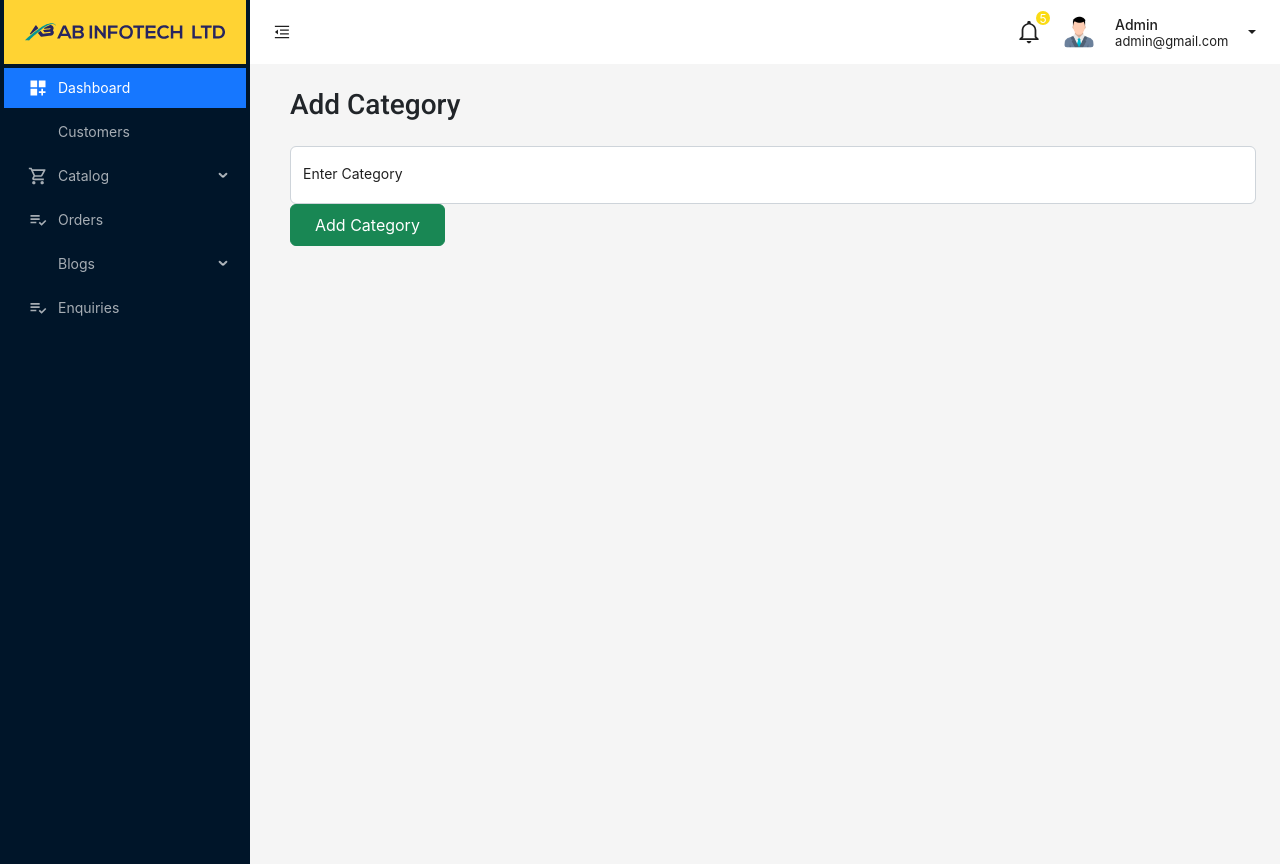
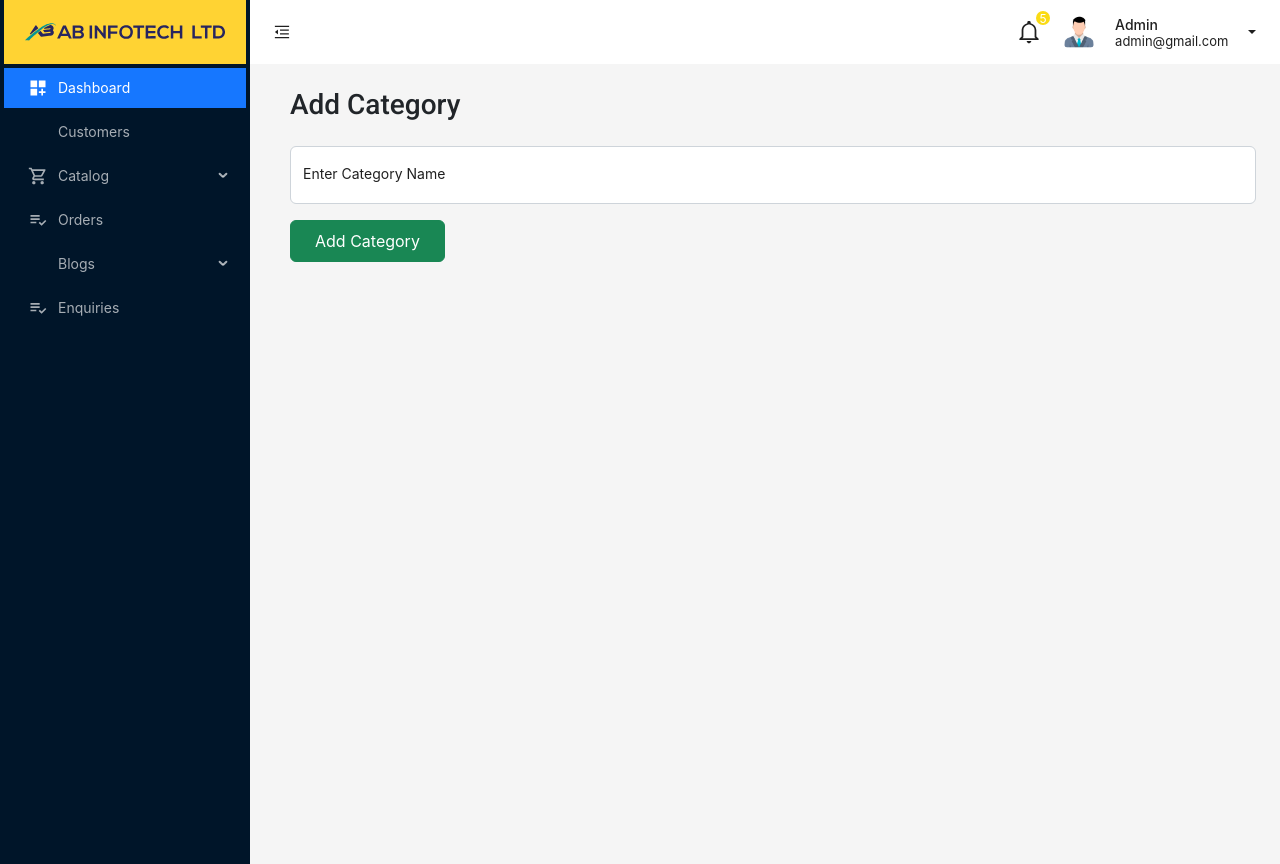
Before and after one commit to sulaimanbiswas/digitic-ecommerce-admin, a React (Vite) app: page /admin/add-category in a window 1280 px wide. Built offline with nearby package versions, Linux system fonts and the light colour scheme; some icons are missing.

Commit message:
create category done

```diff
--- a/src/features/category/categoryService.js
+++ b/src/features/category/categoryService.js
@@ -1,14 +1,20 @@
 import axios from "axios";
 import { base_url } from "../../utils/base_url";
+import config from "../../utils/config";
 
 const getCategories = async () => {
   const response = await axios.get(`${base_url}/category`);
+  return response.data.data;
+};
 
+const createCategory = async (category) => {
+  const response = await axios.post(`${base_url}/category`, category, config);
   return response.data.data;
 };
 
 const categoryService = {
   getCategories,
+  createCategory,
 };
 
 export default categoryService;
--- a/src/features/category/categorySlice.js
+++ b/src/features/category/categorySlice.js
@@ -10,10 +10,21 @@ const initialState = {
 };
 
 export const getCategories = createAsyncThunk(
-  "categories",
+  "categories/getCategories",
   async (thunkAPI) => {
     try {
       return await categoryService.getCategories();
+    } catch (error) {
+      return thunkAPI.rejectWithValue(error.response.data);
+    }
+  }
+);
+
+export const createCategory = createAsyncThunk(
+  "categories/createCategory",
+  async (category, thunkAPI) => {
+    try {
+      return await categoryService.createCategory(category);
     } catch (error) {
       return thunkAPI.rejectWithValue(error.response.data);
     }
@@ -34,8 +45,24 @@ export const categorySlice = createSlice({
         state.isError = false;
         state.isSuccess = true;
         state.categories = action.payload;
+        state.createdCategory = "";
       })
       .addCase(getCategories.rejected, (state, action) => {
+        state.isLoading = false;
+        state.isError = true;
+        state.isSuccess = false;
+        state.message = action.payload;
+      })
+      .addCase(createCategory.pending, (state) => {
+        state.isLoading = true;
+      })
+      .addCase(createCategory.fulfilled, (state, action) => {
+        state.isLoading = false;
+        state.isError = false;
+        state.isSuccess = true;
+        state.createdCategory = action.payload;
+      })
+      .addCase(createCategory.rejected, (state, action) => {
         state.isLoading = false;
         state.isError = true;
         state.isSuccess = false;
--- a/src/pages/catalog/brand/AddBrand.jsx
+++ b/src/pages/catalog/brand/AddBrand.jsx
@@ -50,7 +50,7 @@ const AddBrand = () => {
       <div className="">
         <form
           action=""
-          method="get"
+          method="post"
           onSubmit={formik.handleSubmit}
           className="d-flex flex-column gap-3"
         >
--- a/src/pages/catalog/category/AddCategory.jsx
+++ b/src/pages/catalog/category/AddCategory.jsx
@@ -1,17 +1,82 @@
+import { useFormik } from "formik";
+import { useEffect } from "react";
+import toast from "react-hot-toast";
+import { useDispatch, useSelector } from "react-redux";
+import { useNavigate } from "react-router-dom";
+import * as yup from "yup";
 import CustomInput from "../../../components/CustomInput";
+import { createCategory } from "../../../features/category/categorySlice";
+
+let schema = yup.object().shape({
+  title: yup.string().required("Category title is required"),
+});
 
 const AddCategory = () => {
+  const dispatch = useDispatch();
+  const navigate = useNavigate();
+  const formik = useFormik({
+    initialValues: {
+      title: "",
+    },
+    validationSchema: schema,
+    onSubmit: (values) => {
+      dispatch(createCategory(values));
+    },
+  });
+
+  const newCategory = useSelector((state) => state.category);
+
+  const { isSuccess, isError, isLoading, createdCategory, message } =
+    newCategory;
+
+  useEffect(() => {
+    if (isLoading) {
+      toast.loading("Adding category...");
+    }
+    if (isSuccess && createdCategory) {
+      toast.dismiss();
+      toast.success("Category added successfully");
+      navigate("/admin/categories");
+      formik.resetForm();
+    }
+    if (isError) {
+      toast.dismiss();
+      toast.error(message);
+    }
+  }, [
+    isLoading,
+    isSuccess,
+    message,
+    navigate,
+    formik,
+    isError,
+    createdCategory,
+  ]);
+
   return (
     <div>
       <h3 className="mb-4 title">Add Category</h3>
       <div className="">
-        <form action="" method="get" className="d-flex flex-column">
-          <CustomInput
-            type={"text"}
-            label={"Enter Category"}
-            i_id={"title"}
-            required={true}
-          />
+        <form
+          action=""
+          method="post"
+          onSubmit={formik.handleSubmit}
+          className="d-flex flex-column gap-3"
+        >
+          <div className="">
+            <CustomInput
+              type="text"
+              name="title"
+              label="Enter Category Name"
+              value={formik.values.title}
+              i_id="title"
+              onChange={formik.handleChange("title")}
+              onBlur={formik.handleBlur("title")}
+            />
+            {formik.touched.title && formik.errors.title ? (
+              <div className="text-danger">{formik.errors.title}</div>
+            ) : null}
+          </div>
           <div className="">
             <button className="btn btn-success py-2 px-4">Add Category</button>
           </div>
```
